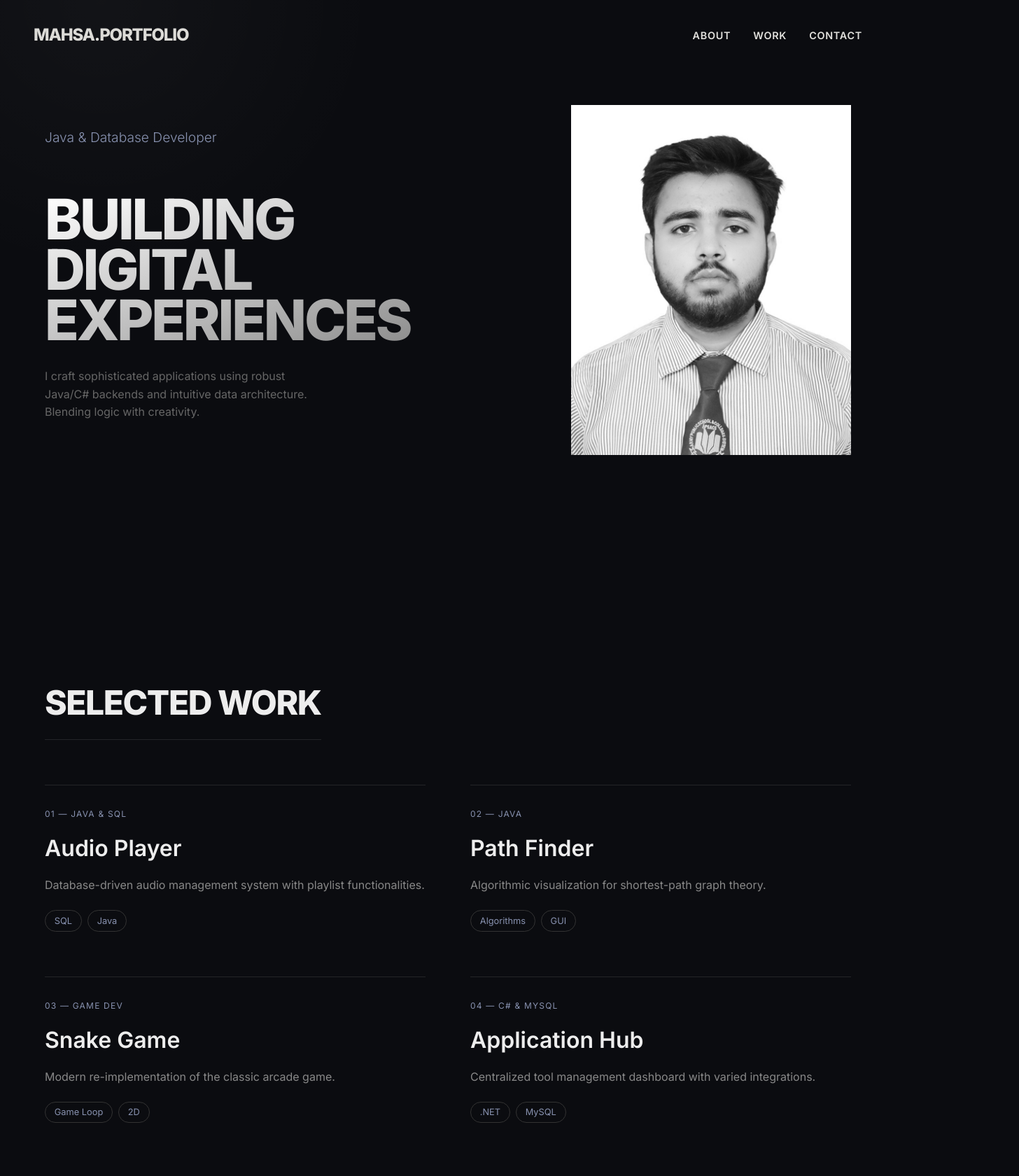
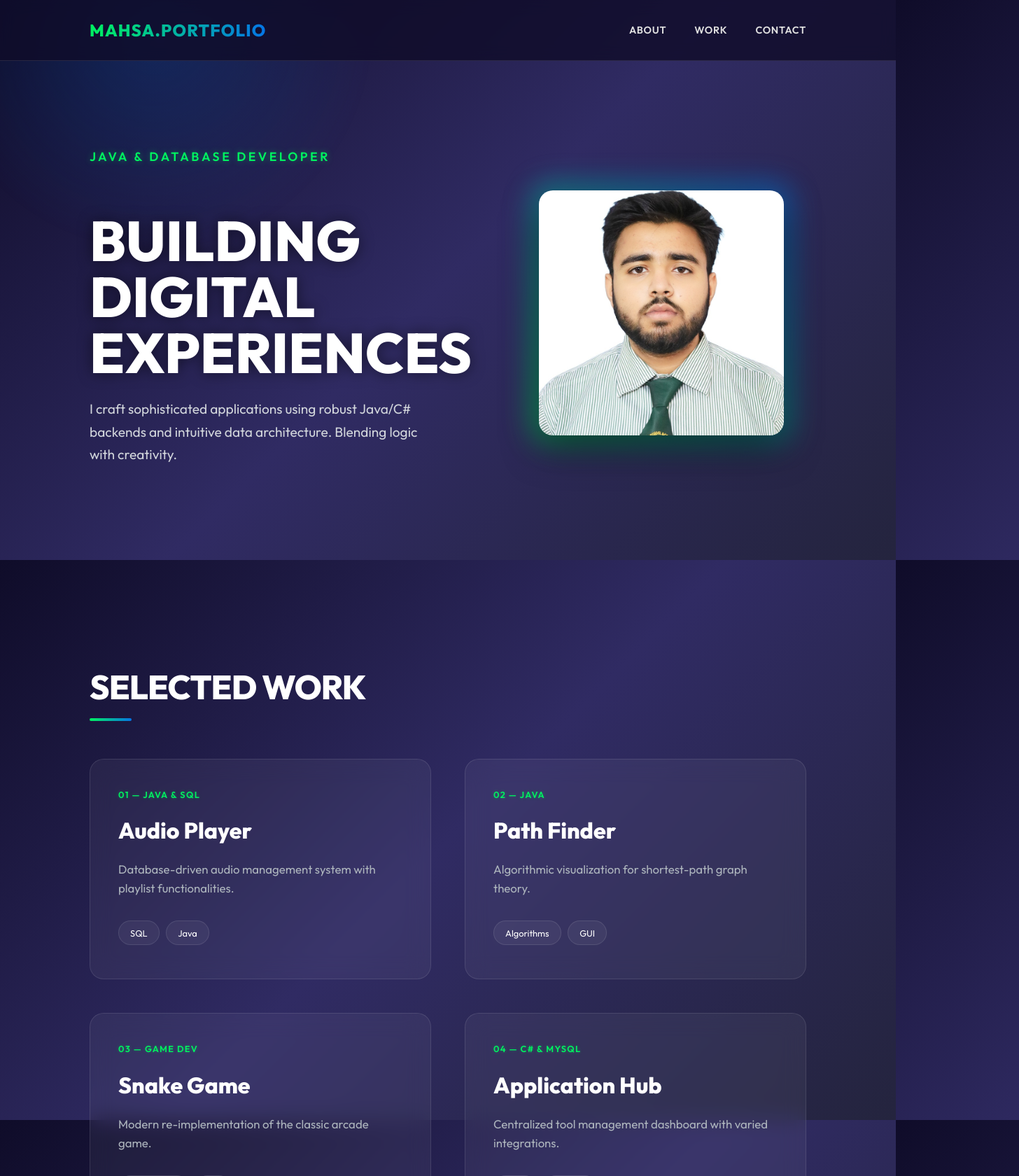
Before and after one commit to M-Ahsan-siddique/My-portfolio, a React (Vite) app: page / in a window 1280 px wide. Shown: the top 1680 px of the page at 70% size, 1456 px wide, since content can reach past the window. Built offline with nearby package versions, Linux system fonts and the light colour scheme.

Commit message:
theme change

```diff
--- a/src/index.css
+++ b/src/index.css
@@ -1,15 +1,15 @@
-@import url('https://fonts.googleapis.com/css2?family=Inter:wght@300;400;600;800&display=swap');
+@import url('https://fonts.googleapis.com/css2?family=Outfit:wght@300;400;600;800&display=swap');
 
 :root {
-  --bg-color: #0b0c10;
-  /* Deep dark slate/black */
-  --text-primary: #ededed;
-  --text-secondary: #8892b0;
-  --accent: #66fcf1;
-  /* Cyan-ish pop, or kept white for pure Igloo style? Let's use pure white for Igloo */
-  --accent-glow: rgba(255, 255, 255, 0.1);
-  --glass: rgba(255, 255, 255, 0.05);
-  --border-color: rgba(255, 255, 255, 0.1);
+  --bg-gradient: linear-gradient(135deg, #0f0c29, #302b63, #24243e);
+  --text-primary: #ffffff;
+  --text-secondary: #e0e0e0;
+  --accent-cyan: #00f260;
+  --accent-purple: #0575E6;
+  --neon-glow: 0 0 10px rgba(0, 242, 96, 0.5), 0 0 20px rgba(0, 242, 96, 0.3);
+  --glass-bg: rgba(255, 255, 255, 0.05);
+  --glass-border: rgba(255, 255, 255, 0.1);
+  --glass-blur: 16px;
 }
 
 * {
@@ -18,80 +18,127 @@
 
 body {
   margin: 0;
-  background-color: var(--bg-color);
+  background: var(--bg-gradient);
+  background-attachment: fixed;
   color: var(--text-primary);
-  font-family: 'Inter', sans-serif;
+  font-family: 'Outfit', sans-serif;
   overflow-x: hidden;
-  line-height: 1.5;
+  line-height: 1.6;
 }
 
 /* Custom Scrollbar */
 ::-webkit-scrollbar {
-  width: 8px;
+  width: 10px;
 }
 
 ::-webkit-scrollbar-track {
-  background: var(--bg-color);
+  background: #0f0c29;
 }
 
 ::-webkit-scrollbar-thumb {
-  background: #333;
-  border-radius: 4px;
-}
-
-::-webkit-scrollbar-thumb:hover {
-  background: #555;
+  background: linear-gradient(to bottom, var(--accent-cyan), var(--accent-purple));
+  border-radius: 5px;
 }
 
 .app-container {
   display: flex;
   flex-direction: column;
   min-height: 100vh;
+  position: relative;
+}
+
+/* Background Ambient Orbs */
+.app-container::before {
+  content: '';
+  position: absolute;
+  top: -10%;
+  left: -10%;
+  width: 50vw;
+  height: 50vw;
+  background: radial-gradient(circle, rgba(5, 117, 230, 0.2), transparent 70%);
+  border-radius: 50%;
+  z-index: 0;
+  pointer-events: none;
+  animation: float 20s infinite alternate;
+}
+
+.app-container::after {
+  content: '';
+  position: absolute;
+  bottom: -10%;
+  right: -10%;
+  width: 60vw;
+  height: 60vw;
+  background: radial-gradient(circle, rgba(0, 242, 96, 0.15), transparent 70%);
+  border-radius: 50%;
+  z-index: 0;
+  pointer-events: none;
+  animation: float 25s infinite alternate-reverse;
+}
+
+@keyframes float {
+  0% {
+    transform: translate(0, 0);
+  }
+
+  100% {
+    transform: translate(50px, 50px);
+  }
 }
 
 /* --- HEADER --- */
 .header {
-  position: fixed;
-  top: 0;
   width: 100%;
-  padding: 2rem 3rem;
+  padding: 1.5rem 10%;
   display: flex;
   justify-content: space-between;
   align-items: center;
+  background: rgba(15, 12, 41, 0.8);
+  backdrop-filter: blur(10px);
+  border-bottom: 1px solid var(--glass-border);
   z-index: 1000;
-  mix-blend-mode: difference;
-  /* Cool effect over white/images */
+  position: sticky;
+  top: 0;
 }
 
 .logo {
   font-size: 1.5rem;
   font-weight: 800;
-  letter-spacing: -0.05em;
+  letter-spacing: 0.05em;
   margin: 0;
   text-transform: uppercase;
+  background: linear-gradient(to right, #00f260, #0575E6);
+  -webkit-background-clip: text;
+  color: transparent;
 }
 
 nav a {
-  margin-left: 2rem;
+  margin-left: 2.5rem;
   text-decoration: none;
-  color: var(--text-primary);
+  color: var(--text-secondary);
   font-size: 0.9rem;
   font-weight: 600;
   text-transform: uppercase;
   letter-spacing: 0.05em;
+  transition: all 0.3s;
   position: relative;
-  transition: opacity 0.3s;
+}
+
+nav a:hover {
+  color: white;
+  text-shadow: 0 0 8px rgba(255, 255, 255, 0.5);
 }
 
 nav a::after {
   content: '';
   position: absolute;
-  bottom: -5px;
+  bottom: -4px;
   left: 0;
   width: 0%;
-  height: 1px;
-  background-color: white;
-  transition: width 0.3s ease;
+  height: 2px;
+  background: var(--accent-cyan);
+  transition: width 0.3s;
+  box-shadow: 0 0 5px var(--accent-cyan);
 }
 
 nav a:hover::after {
@@ -100,171 +147,245 @@ nav a:hover::after {
 
 /* --- HERO --- */
 .hero {
-  height: 100vh;
+  min-height: 90vh;
   display: flex;
   align-items: center;
   justify-content: space-between;
-  padding: 0 4rem;
+  padding: 4rem 10%;
   position: relative;
-  overflow: hidden;
-}
-
-.hero::before {
-  content: '';
-  position: absolute;
-  top: -50%;
-  left: -20%;
-  width: 800px;
-  height: 800px;
-  background: radial-gradient(circle, rgba(255, 255, 255, 0.03) 0%, transparent 70%);
-  border-radius: 50%;
-  z-index: 0;
+  gap: 4rem;
+  z-index: 1;
 }
 
 .hero-content {
   flex: 1;
-  z-index: 1;
-  max-width: 600px;
+  max-width: 650px;
 }
 
 .hero h1 {
   font-size: 5rem;
-  line-height: 0.9;
-  letter-spacing: -0.04em;
-  margin-bottom: 2rem;
+  line-height: 1;
+  margin-bottom: 1.5rem;
   font-weight: 800;
-  background: linear-gradient(to bottom right, #fff, #888);
-  -webkit-background-clip: text;
-  color: transparent;
+  color: white;
+  text-shadow: 0 0 20px rgba(0, 0, 0, 0.5);
 }
 
-.hero .subtitle {
-  font-size: 1.2rem;
-  color: var(--text-secondary);
-  font-weight: 300;
-  margin-bottom: 2rem;
+.hero h1 br {
   display: block;
 }
 
+.subtitle {
+  font-size: 1.1rem;
+  color: var(--accent-cyan);
+  text-transform: uppercase;
+  letter-spacing: 0.2em;
+  margin-bottom: 1rem;
+  display: block;
+  font-weight: 600;
+  text-shadow: 0 0 10px rgba(0, 242, 96, 0.4);
+}
+
 .description {
-  font-size: 1rem;
-  color: #666;
-  max-width: 400px;
-  line-height: 1.6;
+  font-size: 1.2rem;
+  color: #d1d5db;
+  max-width: 500px;
+  line-height: 1.7;
 }
 
 .hero-image-container {
   flex: 1;
   display: flex;
-  justify-content: flex-end;
+  justify-content: center;
+  perspective: 1000px;
+}
+
+.hero-image {
+  width: 350px;
+  height: 350px;
+  object-fit: cover;
+  border-radius: 20px;
+  box-shadow: 0 20px 50px rgba(0, 0, 0, 0.5),
+    inset 0 0 0 2px rgba(255, 255, 255, 0.1);
+  transition: transform 0.5s ease;
+  z-index: 2;
   position: relative;
 }
 
-.hero-image {
-  width: 400px;
-  height: 500px;
-  object-fit: cover;
-  filter: grayscale(100%);
-  transition: filter 0.5s ease, transform 0.5s ease;
-  border-radius: 0;
-  /* Sharp edges for Igloo style */
+/* Glowing ring behind image */
+.hero-image-container::before {
+  content: '';
+  position: absolute;
+  top: 50%;
+  left: 50%;
+  transform: translate(-50%, -50%);
+  width: 360px;
+  height: 360px;
+  background: linear-gradient(45deg, var(--accent-cyan), var(--accent-purple));
+  border-radius: 24px;
+  z-index: 1;
+  filter: blur(20px);
+  opacity: 0.6;
+  animation: pulse 4s infinite alternate;
+}
+
+@keyframes pulse {
+  0% {
+    opacity: 0.4;
+    transform: translate(-50%, -50%) scale(0.95);
+  }
+
+  100% {
+    opacity: 0.7;
+    transform: translate(-50%, -50%) scale(1.05);
+  }
 }
 
 .hero-image-container:hover .hero-image {
-  filter: grayscale(0%);
-  transform: scale(1.02);
+  transform: translateY(-10px) rotate(2deg);
 }
 
 /* --- PROJECTS --- */
 .projects-section {
-  padding: 8rem 4rem;
-  background: #0b0c10;
+  padding: 6rem 10%;
+  position: relative;
+  z-index: 1;
 }
 
 .section-title {
   font-size: 3rem;
   font-weight: 800;
-  letter-spacing: -0.03em;
+  letter-spacing: -0.02em;
   margin-bottom: 4rem;
-  border-bottom: 1px solid var(--border-color);
-  padding-bottom: 1rem;
+  color: white;
+  position: relative;
   display: inline-block;
+}
+
+.section-title::after {
+  content: '';
+  position: absolute;
+  bottom: -10px;
+  left: 0;
+  width: 60px;
+  height: 4px;
+  background: linear-gradient(to right, var(--accent-cyan), var(--accent-purple));
+  border-radius: 2px;
 }
 
 .projects-grid {
   display: grid;
-  grid-template-columns: repeat(2, 1fr);
-  /* 2 columns for nicer spread */
-  gap: 4rem;
+  grid-template-columns: repeat(auto-fit, minmax(350px, 1fr));
+  gap: 3rem;
 }
 
 .project-card {
-  background: transparent;
-  border-top: 1px solid var(--border-color);
-  padding-top: 2rem;
-  transition: transform 0.3s;
-  cursor: default;
+  background: var(--glass-bg);
+  backdrop-filter: blur(var(--glass-blur));
+  -webkit-backdrop-filter: blur(var(--glass-blur));
+  border: 1px solid var(--glass-border);
+  border-radius: 20px;
+  padding: 2.5rem;
+  transition: all 0.4s ease;
+  position: relative;
+  overflow: hidden;
+}
+
+.project-card::before {
+  content: '';
+  position: absolute;
+  top: 0;
+  left: 0;
+  width: 100%;
+  height: 100%;
+  background: linear-gradient(135deg, rgba(255, 255, 255, 0.1), transparent);
+  opacity: 0;
+  transition: opacity 0.4s;
 }
 
 .project-card:hover {
   transform: translateY(-10px);
+  border-color: rgba(255, 255, 255, 0.3);
+  box-shadow: 0 15px 35px rgba(0, 0, 0, 0.3);
+}
+
+.project-card:hover::before {
+  opacity: 1;
 }
 
 .card-badge {
-  font-size: 0.75rem;
+  font-size: 0.8rem;
   text-transform: uppercase;
   letter-spacing: 0.1em;
-  color: var(--text-secondary);
+  color: var(--accent-cyan);
   margin-bottom: 1rem;
-  display: block;
+  display: flex;
+  align-items: center;
+  gap: 0.5rem;
+  font-weight: 600;
+  text-shadow: 0 0 5px rgba(0, 242, 96, 0.3);
 }
 
 .project-card h3 {
   font-size: 2rem;
   margin: 0.5rem 0 1rem 0;
-  font-weight: 600;
+  font-weight: 700;
+  color: white;
 }
 
 .project-card p {
-  color: #888;
-  font-size: 1rem;
-  margin-bottom: 1.5rem;
+  color: #adb5bd;
+  font-size: 1.05rem;
+  margin-bottom: 2rem;
+  line-height: 1.6;
 }
 
 .tags span {
   display: inline-block;
   font-size: 0.8rem;
-  border: 1px solid #333;
-  padding: 0.3rem 0.8rem;
-  margin-right: 0.5rem;
-  border-radius: 99px;
-  color: var(--text-secondary);
+  background: rgba(255, 255, 255, 0.05);
+  border: 1px solid rgba(255, 255, 255, 0.1);
+  padding: 0.4rem 1rem;
+  margin-right: 0.6rem;
+  margin-bottom: 0.5rem;
+  border-radius: 50px;
+  color: white;
+  transition: all 0.3s;
+}
+
+.project-card:hover .tags span {
+  background: rgba(9, 132, 227, 0.2);
+  border-color: var(--accent-purple);
 }
 
 /* --- CONTACT --- */
 .contact-section {
-  padding: 8rem 4rem;
-  min-height: 80vh;
-  display: flex;
-  flex-direction: column;
-  justify-content: center;
+  padding: 6rem 10%;
+  position: relative;
+  z-index: 1;
 }
 
 .contact-container {
-  display: flex;
+  display: grid;
+  grid-template-columns: 1fr 1.5fr;
   gap: 6rem;
-  align-items: flex-start;
-}
-
-.contact-info {
-  flex: 1;
+  align-items: start;
+  background: var(--glass-bg);
+  backdrop-filter: blur(var(--glass-blur));
+  -webkit-backdrop-filter: blur(var(--glass-blur));
+  border: 1px solid var(--glass-border);
+  padding: 4rem;
+  border-radius: 24px;
 }
 
 .contact-info .info-text {
   font-size: 1.5rem;
-  font-weight: 300;
-  color: var(--text-secondary);
-  margin-top: 2rem;
+  font-weight: 600;
+  background: linear-gradient(to right, #fff, #bbb);
+  -webkit-background-clip: text;
+  color: transparent;
+  margin-bottom: 2rem;
+  line-height: 1.4;
 }
 
 .info-item {
@@ -272,11 +393,17 @@ nav a:hover::after {
   align-items: center;
   gap: 1rem;
   font-size: 1.1rem;
-  margin-top: 1rem;
+  color: #e0e0e0;
+  margin-top: 1.5rem;
+  padding: 1rem;
+  background: rgba(255, 255, 255, 0.03);
+  border-radius: 12px;
+  transition: transform 0.3s;
 }
 
-.contact-form {
-  flex: 1.5;
+.info-item:hover {
+  transform: translateX(5px);
+  background: rgba(255, 255, 255, 0.05);
 }
 
 .form-group {
@@ -288,91 +415,101 @@ label {
   font-size: 0.8rem;
   text-transform: uppercase;
   letter-spacing: 0.1em;
-  color: #555;
-  margin-bottom: 0.5rem;
+  color: var(--accent-cyan);
+  margin-bottom: 0.8rem;
+  font-weight: 600;
 }
 
 input,
 select,
 textarea {
   width: 100%;
-  background: transparent;
-  border: none;
-  border-bottom: 1px solid #333;
-  padding: 1rem 0;
+  background: rgba(0, 0, 0, 0.2);
+  border: 1px solid var(--glass-border);
+  border-radius: 8px;
+  padding: 1rem;
   color: white;
-  font-size: 1.2rem;
+  font-size: 1.1rem;
   font-family: inherit;
-  transition: border-color 0.3s;
+  transition: all 0.3s;
 }
 
 input:focus,
 select:focus,
 textarea:focus {
   outline: none;
-  border-bottom-color: white;
-}
-
-/* Custom Select styling to remove default box */
-select {
-  border-radius: 0;
+  border-color: var(--accent-purple);
+  box-shadow: 0 0 15px rgba(5, 117, 230, 0.3);
+  background: rgba(0, 0, 0, 0.4);
 }
 
 .submit-btn {
-  background: white;
-  color: black;
+  background: linear-gradient(90deg, var(--accent-cyan), var(--accent-purple));
+  color: white;
   border: none;
-  padding: 1.2rem 3rem;
+  padding: 1rem 3rem;
   font-size: 1rem;
   font-weight: 700;
   text-transform: uppercase;
   letter-spacing: 0.1em;
   cursor: pointer;
+  border-radius: 50px;
+  transition: all 0.3s;
+  display: inline-block;
   margin-top: 1rem;
-  transition: transform 0.2s, background 0.2s;
+  box-shadow: 0 5px 15px rgba(5, 117, 230, 0.4);
 }
 
 .submit-btn:hover {
-  background: #ddd;
-  transform: translateY(-2px);
+  transform: translateY(-3px) scale(1.02);
+  box-shadow: 0 10px 25px rgba(5, 117, 230, 0.6);
 }
 
 footer {
-  padding: 3rem 4rem;
-  border-top: 1px solid var(--border-color);
-  color: #444;
+  padding: 3rem 10%;
+  border-top: 1px solid var(--glass-border);
+  color: #888;
   font-size: 0.9rem;
   display: flex;
   justify-content: space-between;
+  margin-top: 2rem;
 }
 
+/* RESPONSIVE */
 @media (max-width: 900px) {
   .hero {
     flex-direction: column-reverse;
-    padding: 6rem 2rem 2rem;
-    height: auto;
+    padding: 6rem 5% 3rem;
+    text-align: center;
+    min-height: auto;
   }
 
   .hero h1 {
     font-size: 3rem;
   }
 
-  .projects-grid {
-    grid-template-columns: 1fr;
+  .hero-image-container::before {
+    width: 280px;
+    height: 280px;
+  }
+
+  .hero-image {
+    width: 280px;
+    height: 280px;
+  }
+
+  .projects-section,
+  .contact-section {
+    padding: 4rem 5%;
   }
 
   .contact-container {
-    flex-direction: column;
+    grid-template-columns: 1fr;
+    padding: 2rem;
     gap: 3rem;
   }
 
   .header {
-    padding: 1.5rem 2rem;
+    padding: 1.5rem 5%;
   }
-
-  .hero-image-container {
-    display: none;
-  }
-
-  /* Hide large image on mobile for cleaner look */
 }
```
